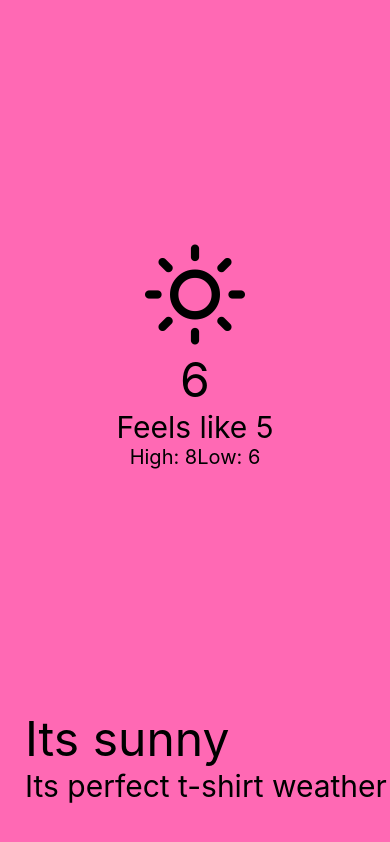
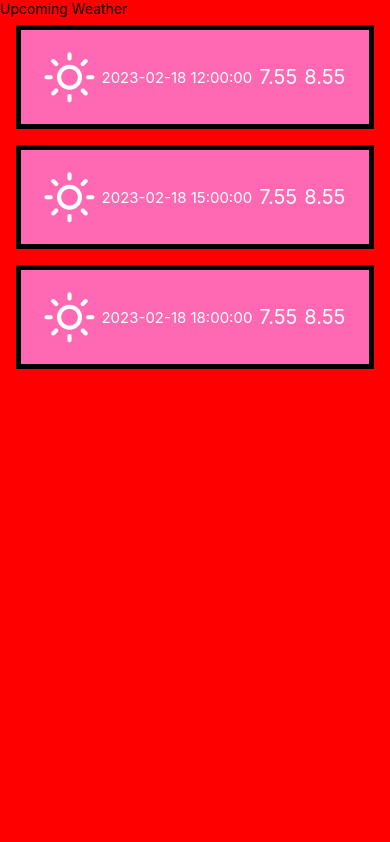
Before and after one commit to eduardpeters/weather-app-native, a React Native app: screen / in a window 390 px wide. Built offline with nearby package versions, Linux system fonts and the light colour scheme.

Commit message:
Add UpcomingWeather component

```diff
--- a/App.js
+++ b/App.js
@@ -2,11 +2,13 @@
 import { View, StyleSheet } from 'react-native';
 
 import CurrentWeather from './src/components/CurrentWeather';
+import UpcomingWeather from './src/components/UpcomingWeather';
 
 const App = () => {
     return (
         <View style={styles.container}>
-            <CurrentWeather />
+            {/* <CurrentWeather /> */}
+            <UpcomingWeather />
         </View>
     );
 };
--- /dev/null
+++ b/src/components/UpcomingWeather.js
@@ -0,0 +1,111 @@
+import React from 'react';
+import {
+    SafeAreaView,
+    View,
+    Text,
+    StyleSheet,
+    FlatList,
+    StatusBar,
+} from 'react-native';
+import { Feather } from '@expo/vector-icons';
+
+const DATA = [
+    {
+        dt_text: '2023-02-18 12:00:00',
+        main: {
+            temp_max: 8.55,
+            temp_min: 7.55,
+        },
+        weather: [
+            {
+                main: 'Clear',
+            },
+        ],
+    },
+    {
+        dt_text: '2023-02-18 15:00:00',
+        main: {
+            temp_max: 8.55,
+            temp_min: 7.55,
+        },
+        weather: [
+            {
+                main: 'Clouds',
+            },
+        ],
+    },
+    {
+        dt_text: '2023-02-18 18:00:00',
+        main: {
+            temp_max: 8.55,
+            temp_min: 7.55,
+        },
+        weather: [
+            {
+                main: 'Rain',
+            },
+        ],
+    },
+];
+
+const Item = (props) => {
+    const { dt_text, min, max, condition } = props;
+    return (
+        <View style={styles.item}>
+            <Feather name={'sun'} size={50} color={'white'} />
+            <Text style={styles.date}>{dt_text}</Text>
+            <Text style={styles.temp}>{min}</Text>
+            <Text style={styles.temp}>{max}</Text>
+        </View>
+    );
+};
+
+const UpcomingWeather = () => {
+    const renderItem = ({ item }) => (
+        <Item
+            condition={item.weather[0].main}
+            dt_text={item.dt_text}
+            min={item.main.temp_min}
+            max={item.main.temp_max}
+        />
+    );
+
+    return (
+        <SafeAreaView style={styles.container}>
+            <Text>Upcoming Weather</Text>
+            <FlatList
+                data={DATA}
+                renderItem={renderItem}
+                keyExtractor={(item) => item.dt_text}
+            />
+        </SafeAreaView>
+    );
+};
+
+const styles = StyleSheet.create({
+    container: {
+        backgroundColor: 'red',
+        flex: 1,
+        marginTop: StatusBar.currentHeight || 0,
+    },
+    date: {
+        color: 'white',
+        fontSize: 15,
+    },
+    item: {
+        alignItems: 'center',
+        backgroundColor: 'hotpink',
+        borderWidth: 5,
+        flexDirection: 'row',
+        justifyContent: 'space-around',
+        padding: 20,
+        marginVertical: 8,
+        marginHorizontal: 16,
+    },
+    temp: {
+        color: 'white',
+        fontSize: 20,
+    },
+});
+
+export default UpcomingWeather;
```
